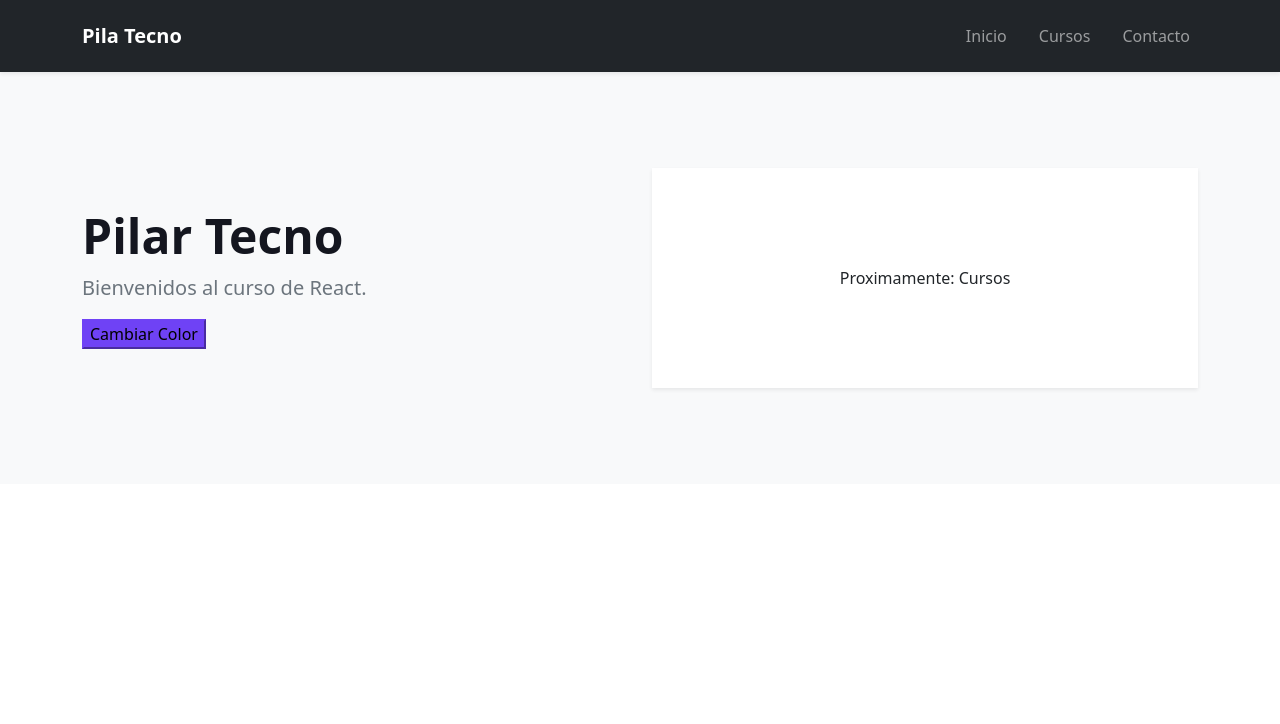
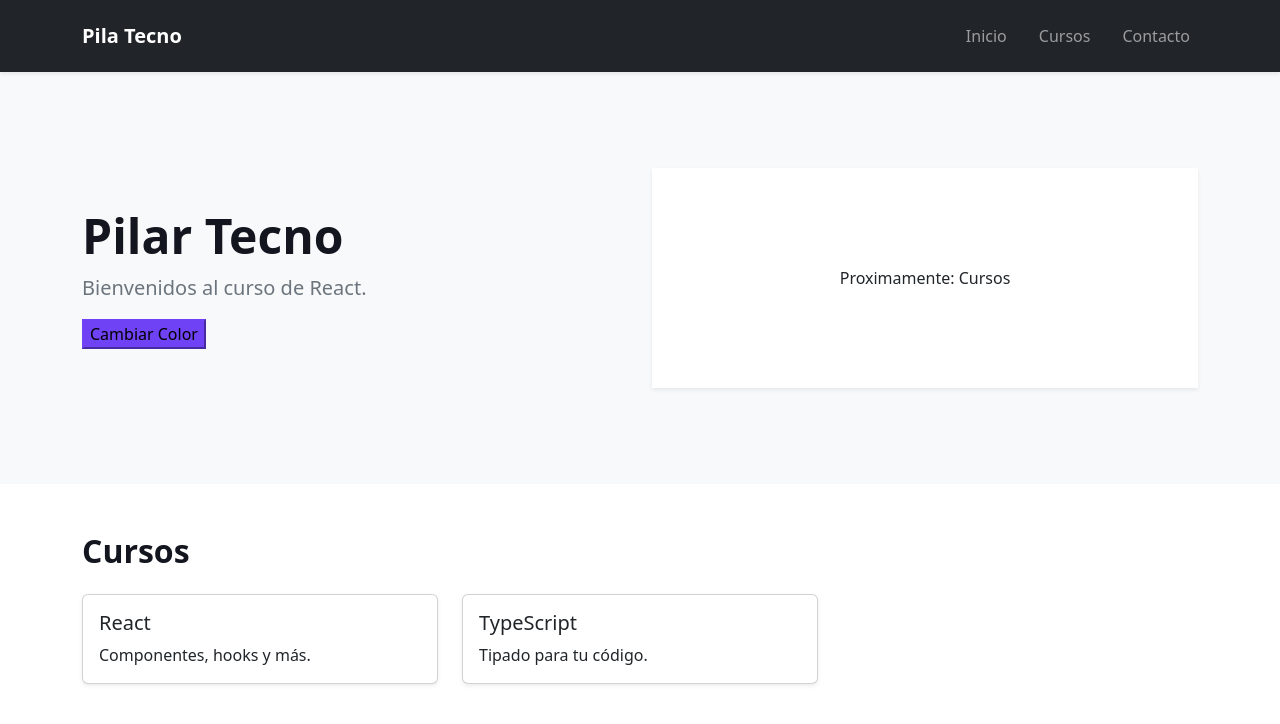
Before and after one commit to angela-ru/landing-pilar-tecno, a React (Vite) app: page / in a window 1280 px wide. Shown: the top 724 px of the page. Built offline with nearby package versions, Linux system fonts and the light colour scheme.

Commit message:
feat: agrega CursoCard y SeccionCursos

```diff
--- a/src/App.tsx
+++ b/src/App.tsx
@@ -1,12 +1,14 @@
 import BarraNavegacion from "./components/BarraNavegacion/BarraNavegacion";
 import SeccionHero from "./components/SeccionHero/SeccionHero";
 import"./App.css";
+import SeccionCursos from "./components/SeccionCursos/SeccionCursos";
 
 function App() {
   return (
     <>
     <BarraNavegacion />
     <SeccionHero />
+    <SeccionCursos/>
     </>
   );
 }
--- /dev/null
+++ b/src/components/CursoCard/CursoCard.tsx
@@ -0,0 +1,16 @@
+import { Card } from "react-bootstrap";
+
+interface CursoCardProps {
+    titulo: string;
+    descripcion: string;
+}
+
+const CursoCard = ({ titulo, descripcion }: CursoCardProps) => (
+    <Card className="h-100 shadow-sm">
+        <Card.Body>
+            <Card.Title>{titulo}</Card.Title>
+            <Card.Text>{descripcion}</Card.Text>
+        </Card.Body>
+    </Card>
+);
+export default CursoCard;
--- /dev/null
+++ b/src/components/SeccionCursos/SeccionCursos.tsx
@@ -0,0 +1,29 @@
+import { Container, Row, Col } from "react-bootstrap";
+import CursoCard from "../CursoCard/CursoCard";
+
+const cursos = [
+    { id: 1, titulo: "React", descripcion: "Componentes, hooks y más." },
+    { id: 2, titulo: "TypeScript", descripcion: "Tipado para tu código." },
+];
+
+const SeccionCursos = () => {
+    return (
+        <section id="cursos" className="py-5">
+            <Container>
+                <h2 className="mb-4">Cursos</h2>
+                <Row className="g-4">
+                    {cursos.map((curso) => (
+                        <Col md={4} key={curso.id}>
+                            <CursoCard
+                                titulo={curso.titulo}
+                                descripcion={curso.descripcion}
+                            />
+                        </Col>
+                    ))}
+                </Row>
+            </Container>
+        </section>
+    );
+};
+
+export default SeccionCursos;
```
